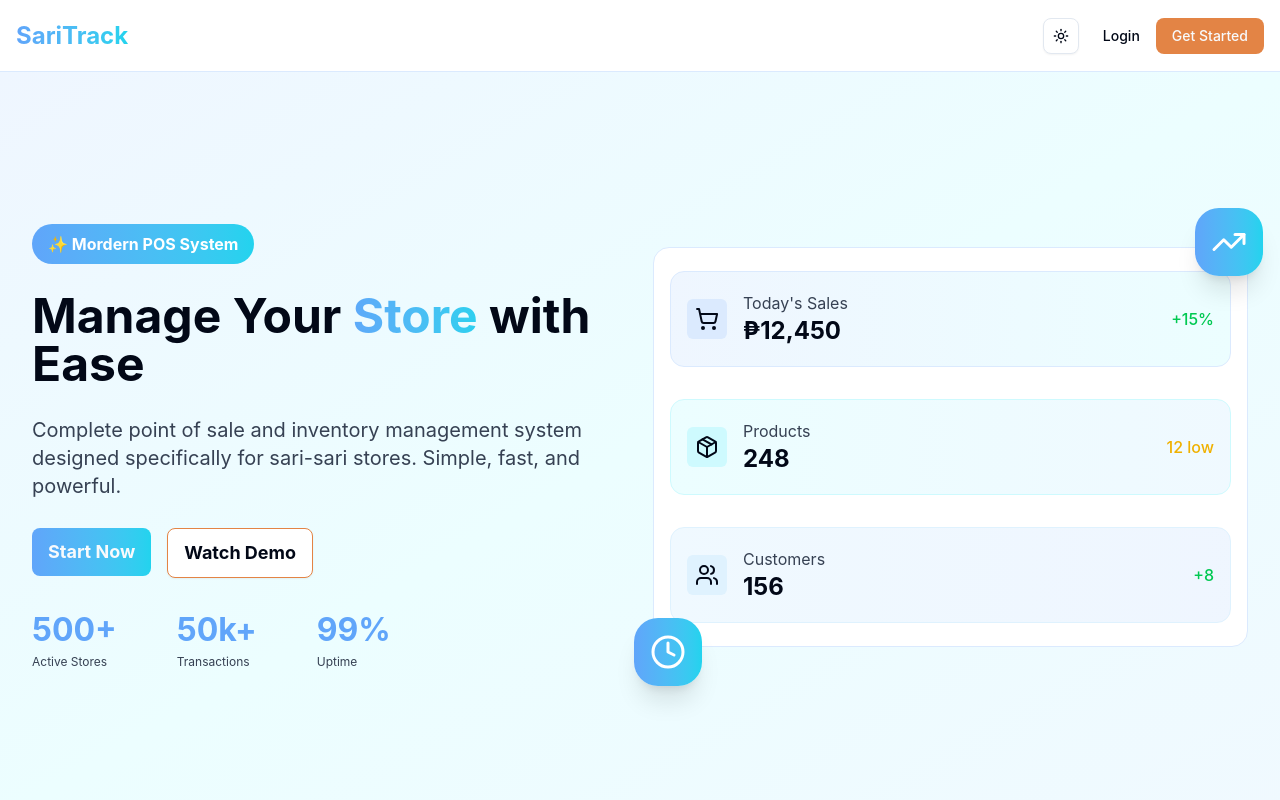
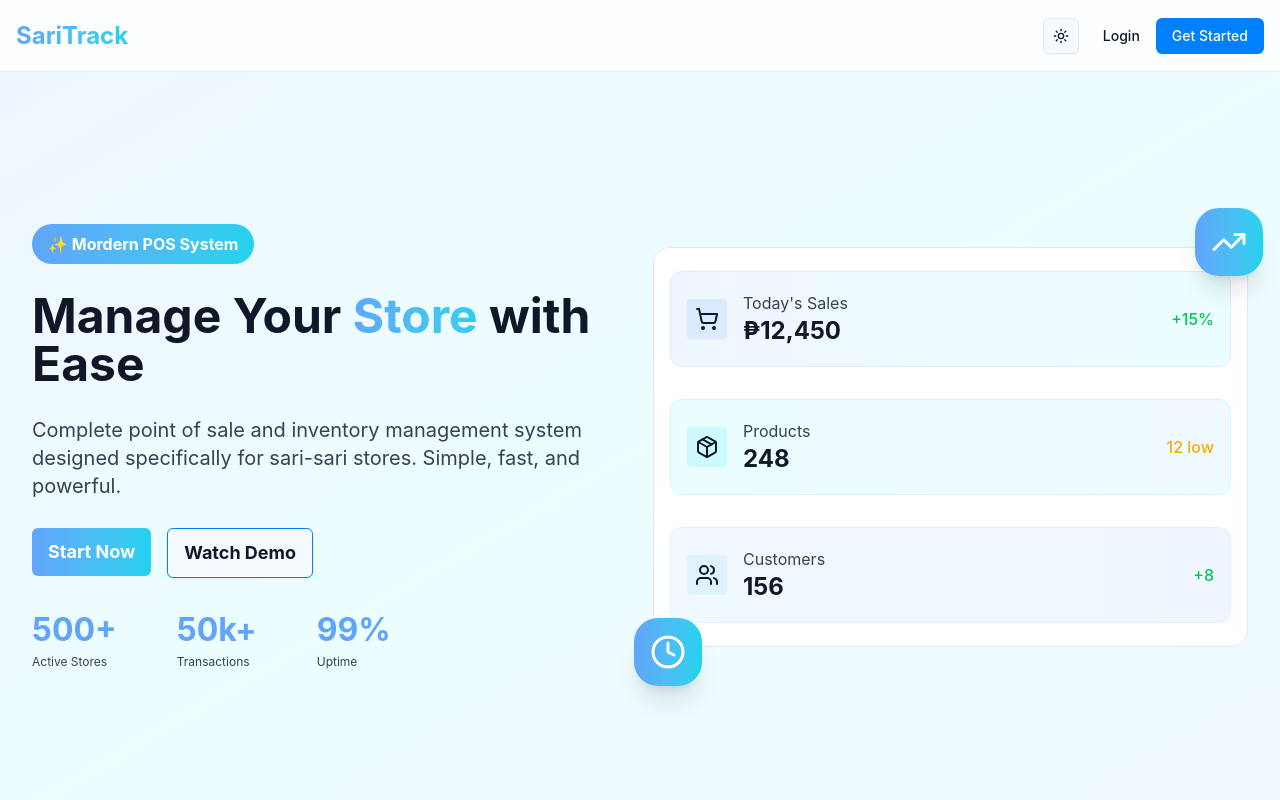
Before and after one commit to neillerin99/sari-track-frontend, a React (Vite) app: page / in a window 1280 px wide. Shown: the top 800 px of the page. Built offline with nearby package versions, Linux system fonts and the light colour scheme.

Commit message:
feat: directory restructre
-added sections directory for section components
-added ui directory for reusable components for a specific page

```diff
--- a/index.html
+++ b/index.html
@@ -7,11 +7,11 @@
     <meta name="theme-color" content="#000000" />
     <meta
       name="description"
-      content="Web site created using create-tsrouter-app"
+      content="Mange yourr store now!"
     />
     <link rel="apple-touch-icon" href="/logo192.png" />
     <link rel="manifest" href="/manifest.json" />
-    <title>Create TanStack App - sari-track-frontend</title>
+    <title>SariTrack</title>
   </head>
   <body>
     <div id="app"></div>
--- a/src/features/home/components/Feature.tsx
+++ b/src/features/home/components/sections/Feature.tsx
@@ -1,5 +1,5 @@
 import Wrapper from "@/components/common/Wrapper";
-import FeatureCard from "../../../components/ui/feature-card";
+import FeatureCard from "../../../../components/ui/feature-card";
 import { features, type Feature } from "@/features/home/utils/features";
 
 export default function Feature() {
--- a/src/features/home/components/Header.tsx
+++ b/src/features/home/components/sections/Header.tsx
@@ -1,6 +1,6 @@
 import { useNavigate } from "@tanstack/react-router";
-import { Button } from "../../../components/ui/button";
-import ThemeToggle from "../../../components/common/ThemeToggle";
+import { Button } from "../../../../components/ui/button";
+import ThemeToggle from "../../../../components/common/ThemeToggle";
 import { Menu } from "lucide-react";
 import {
   Sheet,
@@ -9,7 +9,7 @@ import {
   SheetTitle,
   SheetTrigger,
 } from "@/components/ui/sheet";
-import Wrapper from "../../../components/common/Wrapper";
+import Wrapper from "../../../../components/common/Wrapper";
 
 export default function Header() {
   const navigate = useNavigate();
--- a/src/features/home/components/BenefitsTestimonialRow.tsx
+++ b/src/features/home/components/ui/BenefitsTestimonialRow.tsx
@@ -1,5 +1,5 @@
 import { Store } from "lucide-react";
-import type { BenefitTestimonial } from "../../../models/Testimonial";
+import type { BenefitTestimonial } from "../../../../models/Testimonial";
 
 export default function BenefitsTestimonialRow({
   storeName,
--- a/src/styles.css
+++ b/src/styles.css
@@ -58,49 +58,57 @@ code {
 :root {
   --radius: 0.625rem;
 
-  --background: hsl(0 0% 100%);
-  --foreground: hsl(222.2 84% 4.9%);
+  --background: hsl(210, 100%, 98%);
+  --foreground: hsl(222, 47%, 11%);
 
-  --card: hsl(0 0% 100%);
-  --card-foreground: hsl(222.2 84% 4.9%);
+  --card: hsl(0, 0%, 100%);
+  --card-foreground: hsl(222, 47%, 11%);
 
-  --popover: hsl(0 0% 100%);
-  --popover-foreground: hsl(222.2 84% 4.9%);
+  --popover: hsl(0, 0%, 100%);
+  --popover-foreground: hsl(222, 47%, 11%);
 
-  --primary: hsl(24 74% 58%);
-  --primary-foreground: hsl(210 40% 98%);
+  --primary: hsl(210, 100%, 50%);
+  --primary-foreground: hsl(0, 0%, 100%);
 
-  --secondary: hsl(210 40% 96.1%);
-  --secondary-foreground: hsl(222.2 47.4% 11.2%);
+  --secondary: hsl(188, 94%, 45%);
+  --secondary-foreground: hsl(0, 0%, 100%);
 
-  --muted: hsl(210 40% 96.1%);
-  --muted-foreground: hsl(215.4 16.3% 46.9%);
+  --muted: hsl(210, 40%, 96%);
+  --muted-foreground: hsl(215, 16%, 47%);
 
-  --accent: hsl(24 74% 58%);
-  --accent-foreground: hsl(222.2 47.4% 11.2%);
+  --accent: hsl(199, 89%, 48%);
+  --accent-foreground: hsl(0, 0%, 100%);
 
-  --destructive: hsl(0 84.2% 60.2%);
-  --destructive-foreground: hsl(210 40% 98%);
+  --destructive: hsl(0, 84%, 60%);
+  --destructive-foreground: hsl(0, 0%, 100%);
 
-  --border: hsl(214.3 31.8% 91.4%);
-  --input: hsl(214.3 31.8% 91.4%);
-  --ring: hsl(24 74% 58%);
+  --border: hsl(214, 32%, 91%);
+  --input: hsl(214, 32%, 91%);
+  --ring: hsl(210, 100%, 50%);
 
-  --sidebar-background: hsl(0 0% 98%);
-  --sidebar-foreground: hsl(240 5.3% 26.1%);
-  --sidebar-primary: hsl(24 74% 58%);
-  --sidebar-primary-foreground: hsl(0 0% 98%);
-  --sidebar-accent: hsl(24 100% 97%);
-  --sidebar-accent-foreground: hsl(24 74% 58%);
-  --sidebar-border: hsl(24 30% 91%);
-  --sidebar-ring: hsl(24 74% 58%);
+  --radius: 0.5rem;
 
-  --gradient-from:  #eff6ff; /* blue-50 */
-  --gradient-via:   #ecfeff; /* cyan-50 */
-  --gradient-to:    #f0f9ff; /* sky-50 */
+  --sidebar-background: hsl(210, 40%, 98%);
+  --sidebar-foreground: hsl(222, 47%, 11%);
+  --sidebar-primary: hsl(210, 100%, 50%);
+  --sidebar-primary-foreground: hsl(0, 0%, 100%);
+  --sidebar-accent: hsl(210, 40%, 96%);
+  --sidebar-accent-foreground: hsl(222, 47%, 11%);
+  --sidebar-border: hsl(214, 32%, 91%);
+  --sidebar-ring: hsl(210, 100%, 50%);
 
-  --text-gradient-from: #60a5fa; /* blue-400 */
-  --text-gradient-to:   #22d3ee; /* cyan-400 */
+
+  --gradient-from: #eff6ff;
+  /* blue-50 */
+  --gradient-via: #ecfeff;
+  /* cyan-50 */
+  --gradient-to: #f0f9ff;
+  /* sky-50 */
+
+  --text-gradient-from: #60a5fa;
+  /* blue-400 */
+  --text-gradient-to: #22d3ee;
+  /* cyan-400 */
 
   --subtext: #364153;
 }
@@ -132,7 +140,7 @@ code {
 
   --border: hsl(217.2 32.6% 17.5%);
   --input: hsl(217.2 32.6% 17.5%);
-  --ring: hsl(24 74% 58%);
+  --ring: hsl(218 56% 60%);
 
   --sidebar-background: hsl(240 5.9% 10%);
   --sidebar-foreground: hsl(240 4.8% 95.9%);
@@ -141,14 +149,19 @@ code {
   --sidebar-accent: hsl(240 3.7% 15.9%);
   --sidebar-accent-foreground: hsl(240 4.8% 95.9%);
   --sidebar-border: hsl(240 3.7% 15.9%);
-  --sidebar-ring: hsl(24 74% 58%);
+  --sidebar-ring: hsl(218 56% 60%);
 
-  --gradient-from: #111827; /* gray-900 */
-  --gradient-via:  #101e4d; /* blue-950 */
-  --gradient-to:   #0F172A; /* slate-900 */
+  --gradient-from: #111827;
+  /* gray-900 */
+  --gradient-via: #101e4d;
+  /* blue-950 */
+  --gradient-to: #0F172A;
+  /* slate-900 */
 
-  --text-gradient-from: #2563eb; /* blue-600 */
-  --text-gradient-to:   #0891b2; /* cyan-600 */
+  --text-gradient-from: #2563eb;
+  /* blue-600 */
+  --text-gradient-to: #0891b2;
+  /* cyan-600 */
 
   --subtext: #d1d5dc;
 }
@@ -157,6 +170,7 @@ code {
   * {
     @apply border-border outline-ring/50;
   }
+
   body {
     @apply bg-background text-foreground;
   }
```
Also changed, not shown: src/features/home/components/sections/Benefits.tsx (renamed from src/features/home/components/Benefits.tsx, +5 -5 lines), src/features/home/components/sections/Hero.tsx (renamed from src/features/home/components/Hero.tsx, +5 -5 lines), src/routes/index.tsx (+4 -4 lines), src/features/home/components/ui/BenefitsRow.tsx (renamed from src/features/home/components/BenefitsRow.tsx).
